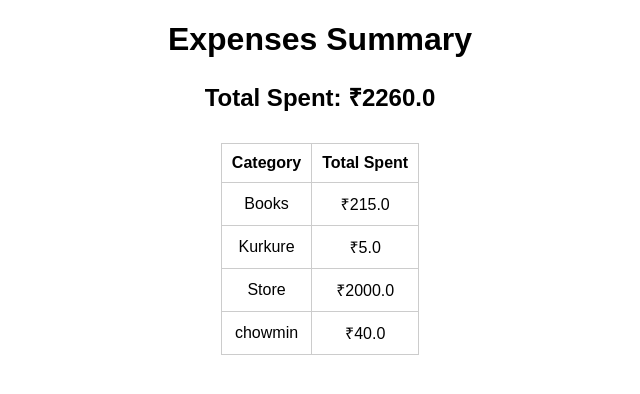
After one commit to NaishadamVarshitha/Flask-App, a Flask app: page /summary in a window 1280 px wide. The commit adds this page. Shown: the top 394 px of the page, without its empty margins (320-960 px from the left). Run offline with Flask 3, Linux system fonts and the light colour scheme.

Commit message:
Created asummary route and added navigation tosummary and add expenses page from expenses page

```diff
--- a/app.py
+++ b/app.py
@@ -2,6 +2,8 @@ from flask import Flask, render_template, request, redirect
 from datetime import datetime
 from datetime import date
 from flask_sqlalchemy import SQLAlchemy
+from sqlalchemy import func
+
 import os
 app= Flask(__name__)
 basedir =os.path.abspath(os.path.dirname(__file__))
@@ -84,6 +86,17 @@ def delete_expense(id):
      db.session.commit()
      return redirect('/expenses')
 
+@app.route('/summary')
+def summary():
+     total_expense = db.session.query(func.sum(Expense.amount)).scalar() or 0
+
+     category_summary = db.session.query(
+          Expense.category,
+          func.sum(Expense.amount)
+     ).group_by(Expense.category).all()
+
+     return render_template('summary.html', total_expense=total_expense, category_summary=category_summary)
+
 if __name__=='__main__':
      with app.app_context():
           db.create_all()
--- a/templates/expenses.html
+++ b/templates/expenses.html
@@ -32,6 +32,12 @@
     </head>
     <body>
         <h1>All Expenses</h1>
+        <div style="text-align: center; margin-top: 20px;">
+    <a href="/add-expense" style="margin: 0 15px;">Add Expense</a>
+    <a href="/summary" style="margin: 0 15px;">Summary</a>
+</div>
+
+
 
         <form method="GET">
             Category:
--- /dev/null
+++ b/templates/summary.html
@@ -0,0 +1,32 @@
+<!DOCTYPE html>
+<html>
+    <head>
+        <title>Summary</title>
+            <style>
+                body{ text-align:center; font-family:Arial, sans-serfic;}
+                table { margin:auto; margin-top: 30px; border-collapse:collapse;}
+                th, td {padding:10px; border:1px solid #ccc;}
+            </style>
+    </head>
+    <body>
+        <h1>Expenses Summary</h1>
+        <h2>Total Spent: ₹{{ total_expense }}</h2>
+
+        <table>
+            <thead>
+                <tr>
+                    <th>Category</th>
+                    <th>Total Spent</th>
+                </tr>
+            </thead>
+            <tbody>
+                {% for category, amount in category_summary %}
+                <tr>
+                    <td>{{ category }}</td>
+                    <td>₹{{ amount }}</td>
+                </tr>
+                {% endfor %}
+            </tbody>
+        </table>
+    </body>
+</html>
```
